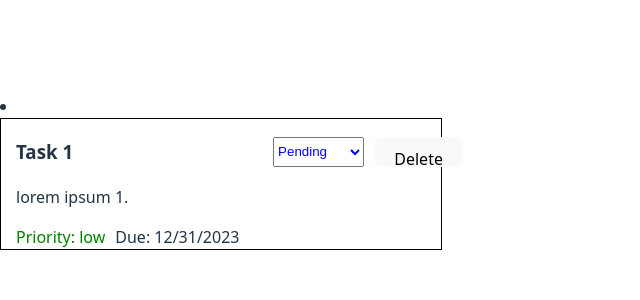
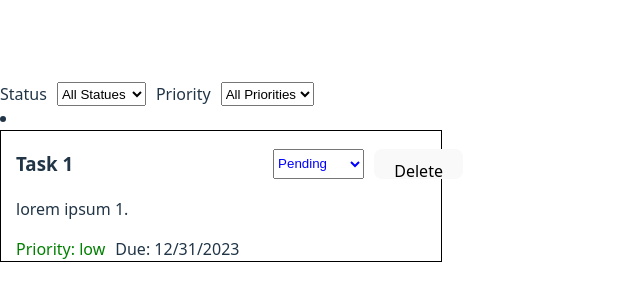
Before and after one commit to ScriptMang/sba9, a React (Vite) app: page / in a window 1280 px wide. Shown: the part 228-528 px from the top of the page, without its empty margins (0-640 px from the left). Built offline with nearby package versions, Linux system fonts and the light colour scheme.

Commit message:
Add component func task-filter

```diff
--- a/src/App.tsx
+++ b/src/App.tsx
@@ -2,6 +2,7 @@ import { useState } from 'react'
 import type {TaskStatus} from './types/index.ts'
 import type {Task} from './types/index.ts'
 import TaskList from './components/TaskList/TaskList'
+import TaskFilter from './components/TaskFilter/TaskFilter'
 
 import './App.css'
 
@@ -39,6 +40,7 @@ const deleteTaskHandler =  (taskId: string) => {
 
   return (
     <>
+    <TaskFilter onFilterChange={()=>{}}/>
     <TaskList tasks={tasks} onStatusChange={taskStatusHandler} onDelete={deleteTaskHandler}/>
     </>
   )
--- a/src/components/TaskFilter/TaskFilter.tsx
+++ b/src/components/TaskFilter/TaskFilter.tsx
@@ -0,0 +1,26 @@
+import type {TaskFilterProps} from '../../types/index.ts'
+
+
+function TaskFilter({onFilterChange}:TaskFilterProps ){
+    return (
+        <div id="taskFilterContainer">
+        <label htmlFor="statusFilter">Status</label>
+        <select id="statusFilter" defaultValue="All Statuses" onChange={(e) => onFilterChange({status: e.target.value as TaskStatus})}>
+            <option value="pending">pending</option>
+            <option value="in-progress">in-progress</option>
+            <option value="completed">completed</option>
+            <option value="All Statuses">All Statues</option>
+        </select>
+
+        <label htmlFor="priorityFilter">Priority</label>
+         <select  id="priorityFilter" defaultValue="All Priorities" onChange={(e) => onFilterChange({priority: (e.target.value as 'low'|'medium'|'high')})}>
+            <option value="low">low</option>
+            <option value="medium">medium</option>
+            <option value="high">high</option>
+            <option value="All Priorities">All Priorities</option>
+        </select>
+        </div>
+    )
+}
+
+export default TaskFilter
```
